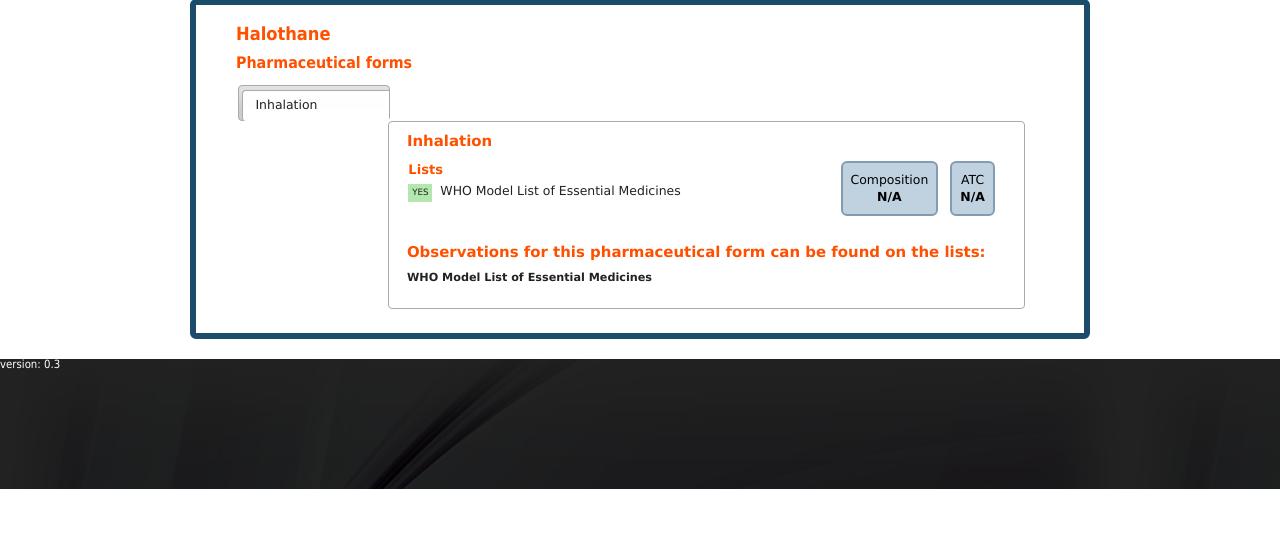
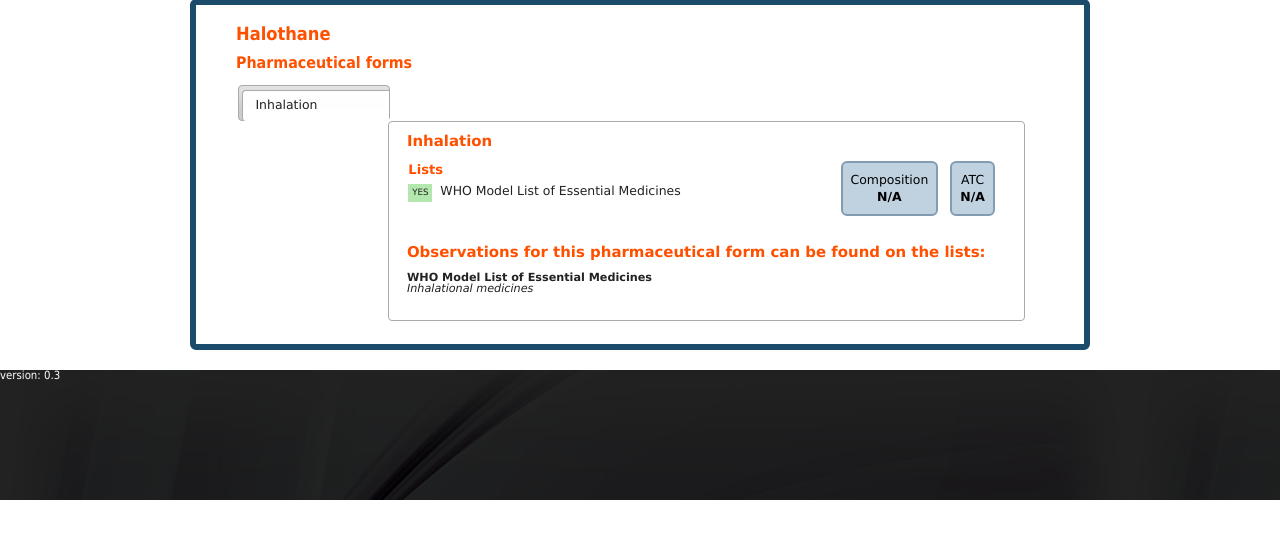
Before and after one commit to bireme/medlist, a Django app: page /medicine/1/ in a window 1280 px wide. Shown: the part 251-786 px from the top of the page. Run offline with Django 3.2, Linux system fonts and the light colour scheme; data comes from the database, SQL or seed files in the repository; data that the repository does not hold is empty; parts of the project's set-up code (start-up, migrations or seed data) failed here and were passed over; some libraries are stand-ins or nearby versions.

Commit message:
adding section context in show medicine

```diff
--- a/medlist/static/css/styles.css
+++ b/medlist/static/css/styles.css
@@ -306,8 +306,11 @@ BODY, TABLE, TD, TH {
 .content .mainContent .mainBlock {
 
 }
-.mainBlock STRONG {
+.mainBlock STRONG, .mainBlock em {
 	font-size: 90%;
+}
+.mainBlock em {
+	font-style: italic;
 }
 .content .sideBar {
 	float: left;
--- a/medlist/templates/directory/show_medicine.html
+++ b/medlist/templates/directory/show_medicine.html
@@ -154,7 +154,8 @@
 
 							{% for sf in form.form_in_lists %}
 
-								<strong>{{ sf.section.list|translate:request.LANGUAGE_CODE|capfirst }}</strong>
+								<strong>{{ sf.section.list|translate:request.LANGUAGE_CODE|capfirst }}</strong><br>
+								<em>{{ sf.section|translate:request.LANGUAGE_CODE|capfirst }}</em>
 
 								<ul class="listItems">
 									{% if sf.restriction_age %}
```
